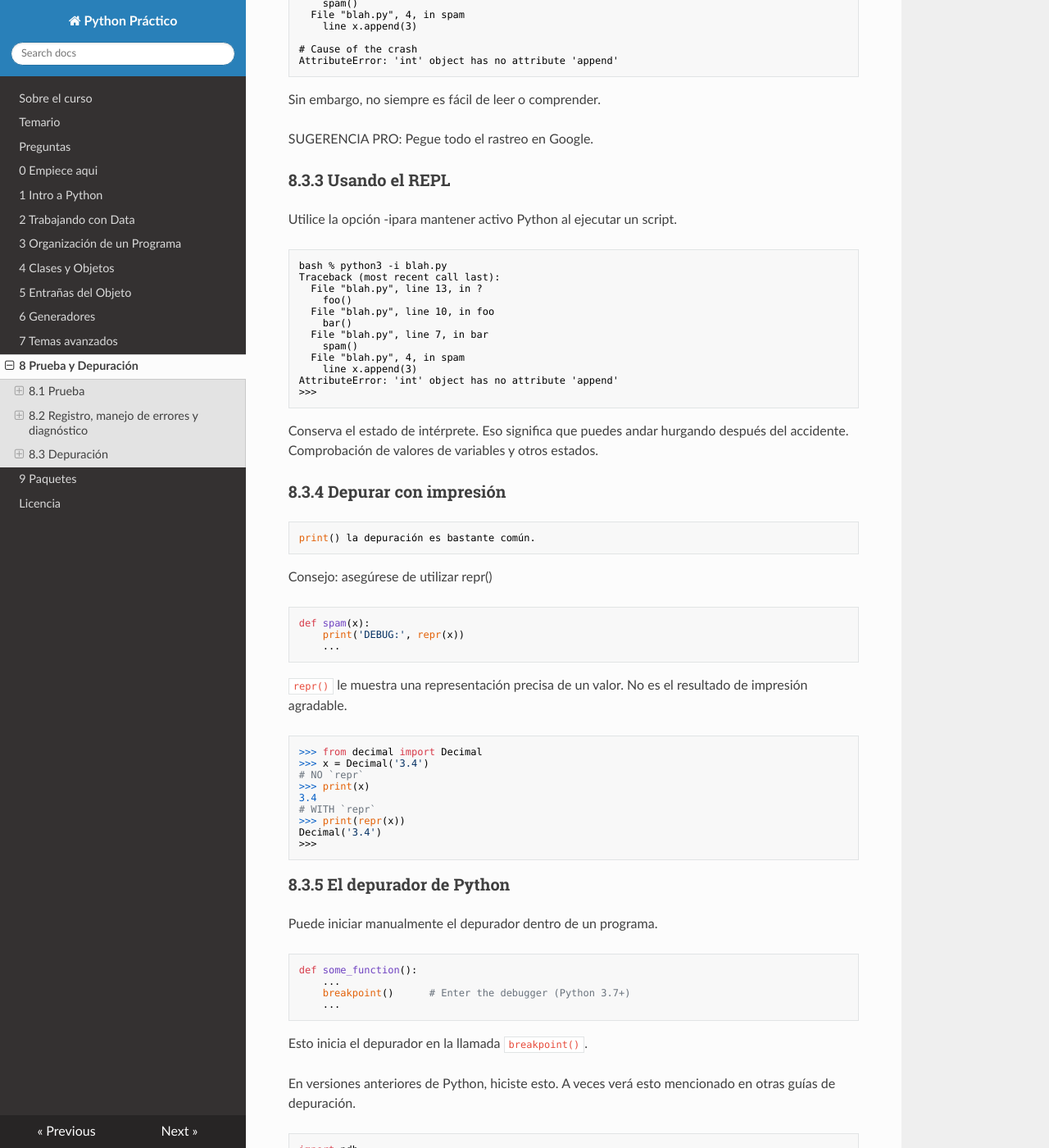
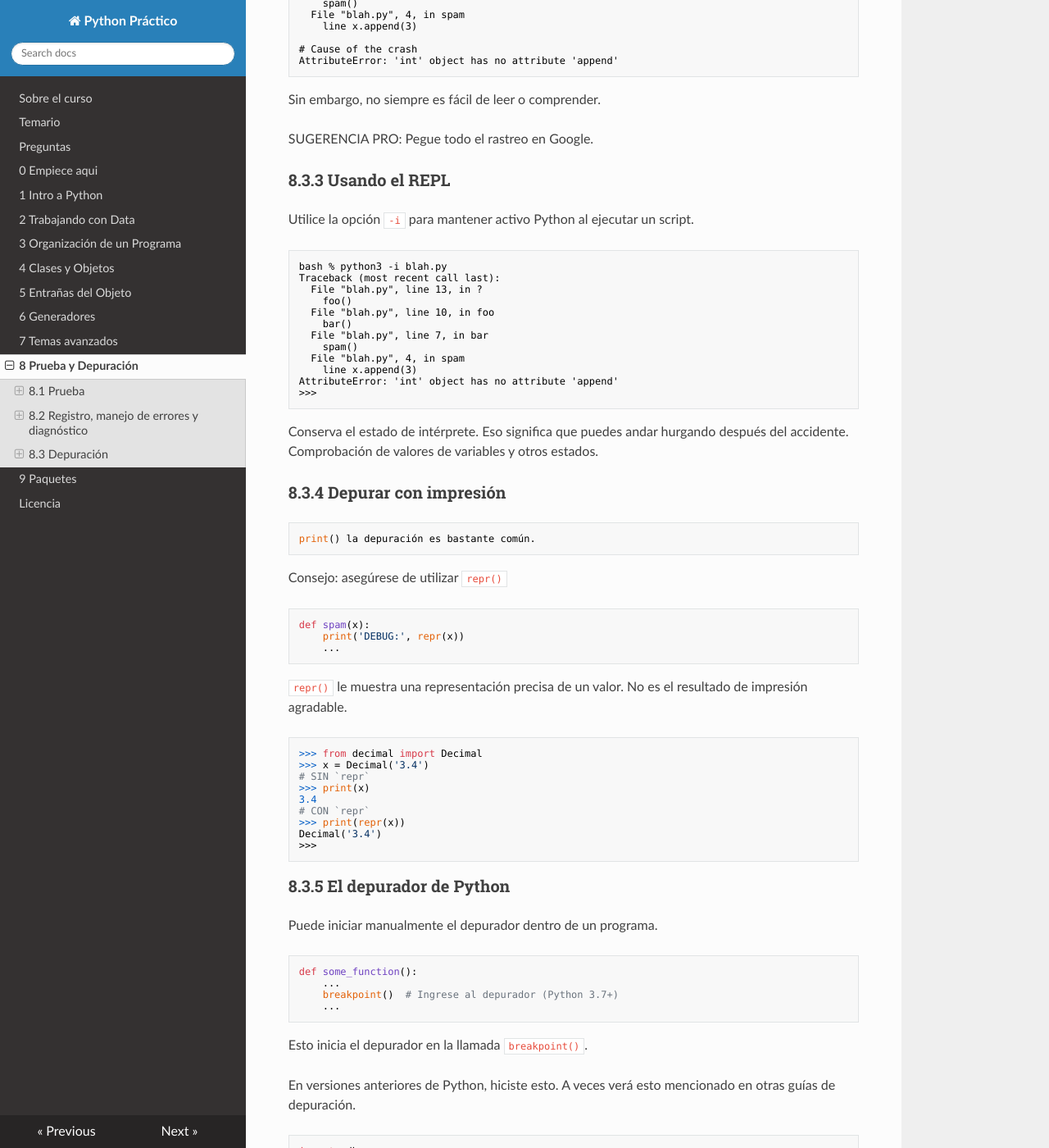
Before and after one commit to pythonpanama/pythonpractico_ssg, an MkDocs documentation site: the page built from docs/8.md, in a window 1280 px wide and 1400 px high, scrolled down 10921 px. Shown: the whole window at 82% size. Built offline with MkDocs 1.6.1, drawn with Linux system fonts in a browser that asks for light colours; nearby versions of some CDN libraries; some of the changed text lies outside the part shown.

Commit message:
updated 8.3

````diff
--- a/docs/8.md
+++ b/docs/8.md
@@ -579,7 +579,7 @@ SUGERENCIA PRO: Pegue todo el rastreo en Google.
 
 ### 8.3.3 Usando el REPL
 
-Utilice la opción -ipara mantener activo Python al ejecutar un script.
+Utilice la opción `-i` para mantener activo Python al ejecutar un script.
 
 ```code
 bash % python3 -i blah.py
@@ -604,7 +604,7 @@ Conserva el estado de intérprete. Eso significa que puedes andar hurgando despu
 print() la depuración es bastante común.
 ```
 
-Consejo: asegúrese de utilizar repr()
+Consejo: asegúrese de utilizar `repr()`
 
 ```python
 def spam(x):
@@ -617,10 +617,10 @@ def spam(x):
 ```python
 >>> from decimal import Decimal
 >>> x = Decimal('3.4')
-# NO `repr`
+# SIN `repr`
 >>> print(x)
 3.4
-# WITH `repr`
+# CON `repr`
 >>> print(repr(x))
 Decimal('3.4')
 >>>
@@ -633,7 +633,7 @@ Puede iniciar manualmente el depurador dentro de un programa.
 ```python
 def some_function():
     ...
-    breakpoint()      # Enter the debugger (Python 3.7+)
+    breakpoint()  # Ingrese al depurador (Python 3.7+)
     ...
 ```
 
````
Also changed, not shown: other parts of docs/8.md (+1 -1 lines).
